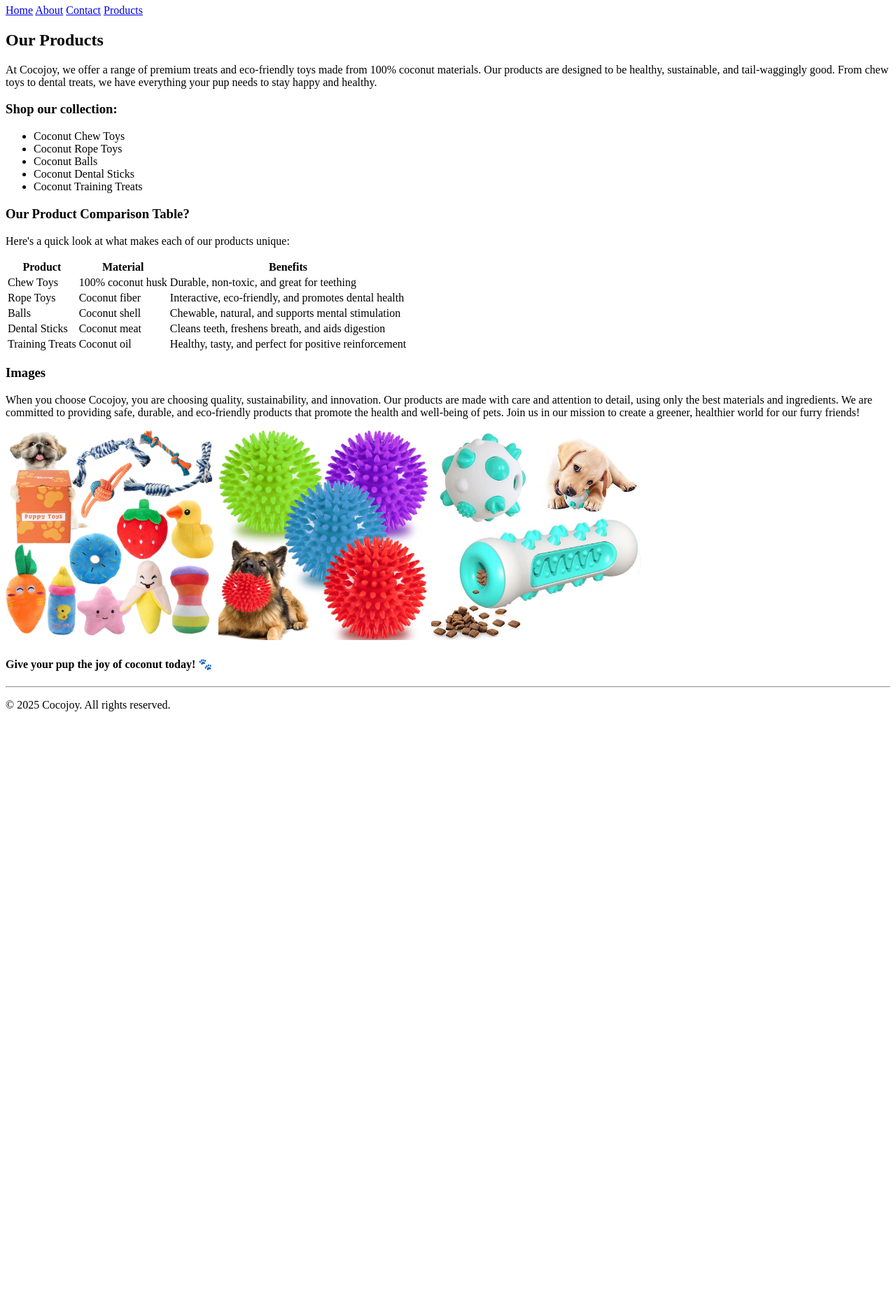
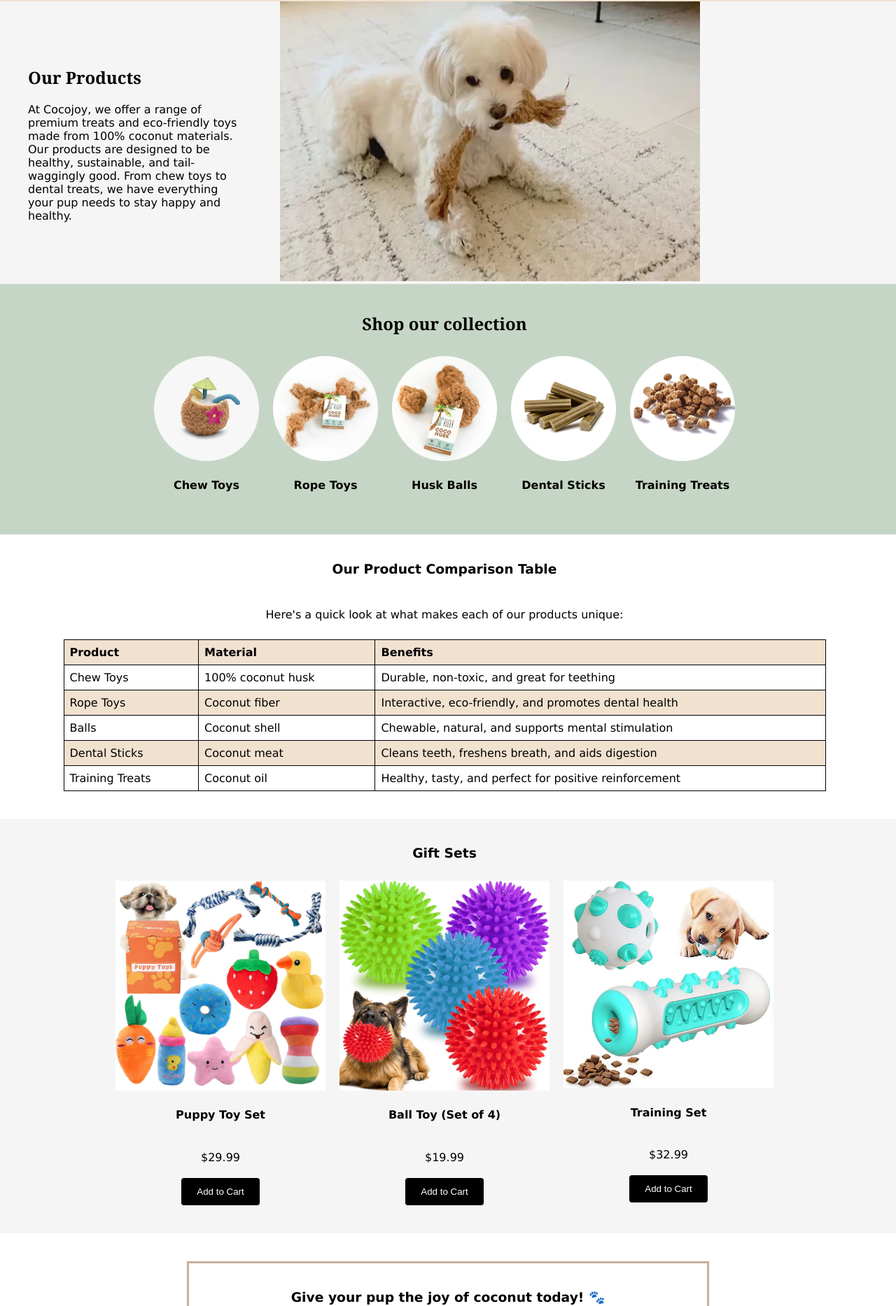
Before and after one commit to vinacanete/cocojoy-website, a plain HTML site: page products.html in a window 1280 px wide. Shown: the part 74-1941 px from the top of the page at 70% size. Before the commit the page ends 1107 px from the top, so only its background shows below. Drawn offline with Linux system fonts and the light colour scheme.

Commit message:
CSS applied for week 2 project

```diff
--- a/products.html
+++ b/products.html
@@ -3,35 +3,61 @@
 <head>
     <meta charset="UTF-8">
     <meta name="viewport" content="width=device-width, initial-scale=1.0">
+    <link rel="stylesheet" href="styles.css">
     <title>Cocojoy - Products</title>
 </head>
 <body>
     <header>
-        <h1>Products</h1>
+        <img src="images/cocojoy-logo-nav.png" alt="cocojoy logo horizontal" width="200">
         <nav>
         <a href="index.html">Home</a>
         <a href="about.html">About</a>
         <a href="contact.html">Contact</a>
-        <a href="products.html">Products</a>
+        <a class="selected" href="products.html">Products</a>
         </nav>
     </header>
     <main>
-        <!-- Using different heading tag for heirarchy -->
+        <section class="gray-background">
+            <div class="hero-copy">
                 <h2>Our Products</h2>
                 <p>
                     At Cocojoy, we offer a range of premium treats and eco-friendly toys made from 100% coconut materials. Our products are designed to be healthy, sustainable, and tail-waggingly good. From chew toys to dental treats, we have everything your pup needs to stay happy and healthy.
                 </p>
-        <!-- Using an unordered list to list the products -->
-        <h3>Shop our collection:</h3>
-        <ul>
-            <li>Coconut Chew Toys</li>
-            <li>Coconut Rope Toys</li>
-            <li>Coconut Balls</li>
-            <li>Coconut Dental Sticks</li>
-            <li>Coconut Training Treats</li>
-        </ul>
+            </div>
+            <div class="hero-image">
+                <img src="images/Products-hero.png" alt="A photo of a maltese dog chewing on a rope toy"/>
+            </div>
+        </section>
 
-        <h3>Our Product Comparison Table?</h3>
+        <section class="green-background column">
+            <h2>Shop our collection</h2>
+            <!-- Created an ID for this section to show a grid of the product collection -->
+            <div id="collection-grid">
+                <div>
+                    <img src="images/product-1.png" width="150" alt="Product photo chew toy"/>
+                    <h4>Chew Toys</h4>
+                </div>
+                <div>
+                    <img src="images/product-2.png" width="150" alt="Product photo rope toy"/>
+                    <h4>Rope Toys</h4>
+                </div>
+                <div>
+                    <img src="images/product-3.png" width="150" alt="Product photo husk ball toy"/>
+                    <h4>Husk Balls</h4>
+                </div>
+                <div>
+                    <img src="images/product-4.png" width="150" alt="Product photo dental stick"/>
+                    <h4>Dental Sticks</h4>
+                </div>
+                <div>
+                    <img src="images/product-5.png" width="150" alt="Product photo Training Treats"/>
+                    <h4>Training Treats</h4>
+                </div>
+            </div>
+        </section>
+
+        <section class="column">
+            <h3>Our Product Comparison Table</h3>
             <p>
                 Here's a quick look at what makes each of our products unique:
             </p>
@@ -68,18 +94,38 @@
                     <td>Healthy, tasty, and perfect for positive reinforcement</td>
                 </tr>
             </table>
+        </section>
 
-        <h3>Images</h3>
-        <p>
-            When you choose Cocojoy, you are choosing quality, sustainability, and innovation. Our products are made with care and attention to detail, using only the best materials and ingredients. We are committed to providing safe, durable, and eco-friendly products that promote the health and well-being of pets. Join us in our mission to create a greener, healthier world for our furry friends!
-        </p>
-        <!-- Using images with src to a local folder or relative path to showcase the products -->
+        <section class="gray-background column">
+            <h3>Gift Sets</h3>
+            <!-- Created an ID for this section to show a grid of the gift sets -->
+            <div id="gift-set">
+                <div class="gift">
                     <img src="images/toy-1.jpg" width="300" alt="Product photo of puppy toy bundle"/>
+                    <h4>Puppy Toy Set</h4>
+                    <p>$29.99</p>
+                    <a href="#"><button>Add to Cart</button></a>
+                </div>
+                <div class="gift">
                     <img src="images/toy-2.jpg" width="300" alt="Product photo of coconut ball toy"/>
+                    <h4>Ball Toy (Set of 4)</h4>
+                    <p>$19.99</p>
+                    <a href="#"><button>Add to Cart</button></a>
+                </div>
+                <div class="gift">
                     <img src="images/toy-3.jpg" width="300" alt="Product photo of dental sticks with training treats"/>
-        <h4>Give your pup the joy of coconut today! 🐾</h4>
+                    <h4>Training Set</h4>
+                    <p>$32.99</p>
+                    <a href="#"><button>Add to Cart</button></a>
+                </div>
+            </div>
+        </section>
+        <section class="CTA column">
+            <h3>Give your pup the joy of coconut today! 🐾</h3>
+            <a href="products.html"><button>Provide Feedback</button></a>
+        </section>
     </main>
-    <hr>
+
     <footer>
         <p>&copy; 2025 Cocojoy. All rights reserved.</p>
     </footer>
--- /dev/null
+++ b/styles.css
@@ -0,0 +1,191 @@
+html,body {
+    margin: 0;
+    padding: 0;
+    font-family: Verdana, Geneva, Tahoma, sans-serif;
+}
+
+/* typography */
+
+h1 {
+    color: #F1E1CF;
+    font-size: 50px;
+    text-align: center;
+    font-family: georgia;
+}
+
+h2 {
+    color: black;
+    font-size: 24px;
+    font-family: georgia;
+}
+
+p {
+    color: black;
+    font-size: 16px;
+}
+
+label {
+    font-weight: bold;
+}
+
+/* navigation */
+header {
+    background-color: #F1E1CF;
+    padding: 16px 20px;
+    display: flex;
+    align-items: center;
+    gap: 40px;
+}
+nav {
+    display: flex;
+    gap: 20px;
+}
+
+nav a {
+    color: black;
+    text-decoration: none;
+    font-weight: bold;
+}
+
+nav a:hover {
+    text-decoration: underline;
+    color: rgb(61, 61, 61);
+}
+
+nav a.selected {
+    color: black;
+    text-decoration: underline;
+}
+
+/* UI elements */
+button {
+    background-color: black;
+    color: white;
+    padding: 10px 20px;
+    border: none;
+    border-radius: 4px;
+    cursor: pointer;
+    border: 2px solid black;
+}
+
+button:hover {
+    background-color: white;
+    color: black;
+    border-width: 2px;
+    border-style: solid;
+    border-color: black;
+}
+
+/* table */
+
+table {
+    width: 90%;
+    border-collapse: collapse;
+}
+
+td, th {
+    border: 1px solid black;
+    padding: 8px;
+    text-align: left;
+}
+
+table tr:nth-child(odd) {
+    background-color: #F1E1CF;
+}
+
+li {
+    text-align: left;
+}
+
+/* background colors */
+.green-background {
+    background-color: #C6D6C6;
+}
+
+.gray-background {
+    background-color: #F5F5F5;
+}
+
+/* layout */
+
+section {
+    display: flex;
+    gap: 20px;
+}
+
+.hero {
+    height: 400px;
+}
+
+.hero-copy {
+    padding: 40px;
+    align-self: center;
+    max-width: 300px;
+}
+
+.hero-image {
+    overflow: hidden;
+}
+.hero-image img {
+    height: auto;
+    min-height: 400px;
+    max-width: 600px;
+}
+
+#centered-section {
+    text-align: center;
+}
+
+#gift-set {
+    display: flex;
+    gap: 20px;
+}
+
+.gift {
+    display: flex;
+    flex-direction: column;
+    gap: 4px;
+}
+
+#collection-grid {
+    display: flex;
+    flex-direction: row;
+    gap: 20px;
+}
+
+.column {
+    display: flex;
+    flex-direction: column;
+    gap: 10px;
+    align-items: center;
+    padding: 20px 40px 40px 30px;
+    text-align: center;
+}
+.padded {
+    padding: 20px;
+}
+
+#contact-form {
+    background-color: #fef9f5;
+    padding: 40px;
+    text-align: center;
+    max-width: 700px;
+    margin: 40px auto;
+}
+
+/* bottom section of page */
+
+.CTA {
+    border-style: solid;
+    border-weight: 4px;
+    border-color: #C7B299;
+    padding: 20px;
+    text-align: center;
+    max-width: 700px;
+    margin: 40px auto;
+}
+
+footer {
+    background-color: #F1E1CF;
+    padding: 8px 20px;
+}
```
Also changed, not shown: about.html (+26 -8 lines), contact.html (+29 -11 lines), index.html (+43 -18 lines), images/Products-hero.png (added), images/cocojoy-logo-nav.png (added), images/cocojoy-logo.png (added), images/product-1.png (added), images/product-2.png (added), images/product-3.png (added), images/product-4.png (added), images/product-5.png (added). Lines whose indentation alone changed are shown as unchanged.
